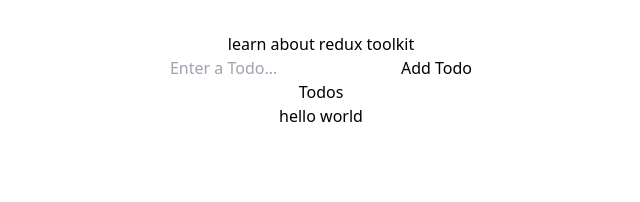
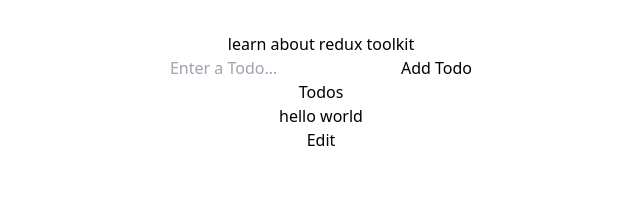
Before and after one commit to MuhammadQasimFiaz/ReactJS, a React (Vite) app in the folder reduxToolKitTodo/: page / in a window 1280 px wide. Shown: the top 202 px of the page, without its empty margins (319-959 px from the left). Built offline with nearby package versions, Linux system fonts and the light colour scheme.

Commit message:
updateTodo added

```diff
--- a/reduxToolKitTodo/src/components/Todos.jsx
+++ b/reduxToolKitTodo/src/components/Todos.jsx
@@ -1,9 +1,28 @@
 import { useSelector, useDispatch } from 'react-redux'
-import { removeTodo } from '../features/todo/todoSlice'
+import { removeTodo, updateTodo } from '../features/todo/todoSlice'
+import { useState } from 'react'
 
 function Todos() {
   const todos = useSelector((state) => state.todos)
   const dispatch = useDispatch()
+
+  const [editableTodoId, setEditableTodoId] = useState(null)
+  const [newText, setNewText] = useState("")
+
+  const handleUpdateClick = (id) => {
+    if (newText !== "") {
+      dispatch(updateTodo({ id, text: newText }))
+      setEditableTodoId(null)
+      setNewText("")
+    }
+  }
+
+  const handleEditClick = (todo) => {
+    setEditableTodoId(todo.id)
+    setNewText(todo.text)
+  }
+
+
   return (
     <>
     <div>Todos</div>
@@ -13,7 +32,34 @@ function Todos() {
             className="mt-4 flex justify-between items-center bg-zinc-800 px-4 py-2 rounded"
             key={todo.id}
           >
-            <div className='text-white'>{todo.text}</div>
+            {editableTodoId === todo.id ? (
+              <input
+                type="text"
+                value={newText}
+                onChange={(e) => setNewText(e.target.value)}
+                className="text-black"
+                autoFocus
+              />
+            ) : (
+              <div className='text-white'>
+                {todo.text}
+              </div>
+            )}
+            {editableTodoId === todo.id ? (
+              <button
+                onClick={() => handleUpdateClick(todo.id)}
+                className="text-white bg-blue-500 border-0 py-1 px-4 focus:outline-none hover:bg-blue-600 rounded text-md ml-2"
+              >
+                Save
+              </button>
+            ) : (
+              <button
+                onClick={() => handleEditClick(todo)}
+                className="text-white bg-green-500 border-0 py-1 px-4 focus:outline-none hover:bg-green-600 rounded text-md ml-2"
+              >
+                Edit
+              </button>
+            )}
             <button
              onClick={() => dispatch(removeTodo(todo.id))}
               className="text-white bg-red-500 border-0 py-1 px-4 focus:outline-none hover:bg-red-600 rounded text-md"
--- a/reduxToolKitTodo/src/features/todo/todoSlice.js
+++ b/reduxToolKitTodo/src/features/todo/todoSlice.js
@@ -24,11 +24,15 @@ export const todoSlice = createSlice({
       state.todos = state.todos.filter((todo) => todo.id !== action.payload)
     },
     updateTodo: (state, action) => {
-
+      const {id, text} = action.payload
+      const todo = state.todos.find((todo) => todo.id === id)
+      if(todo) {
+        todo.text = text
+      }
     }
   }
 })
 
-export const {addTodo, removeTodo} = todoSlice.actions
+export const {addTodo, removeTodo, updateTodo} = todoSlice.actions
 
 export default todoSlice.reducer
```
